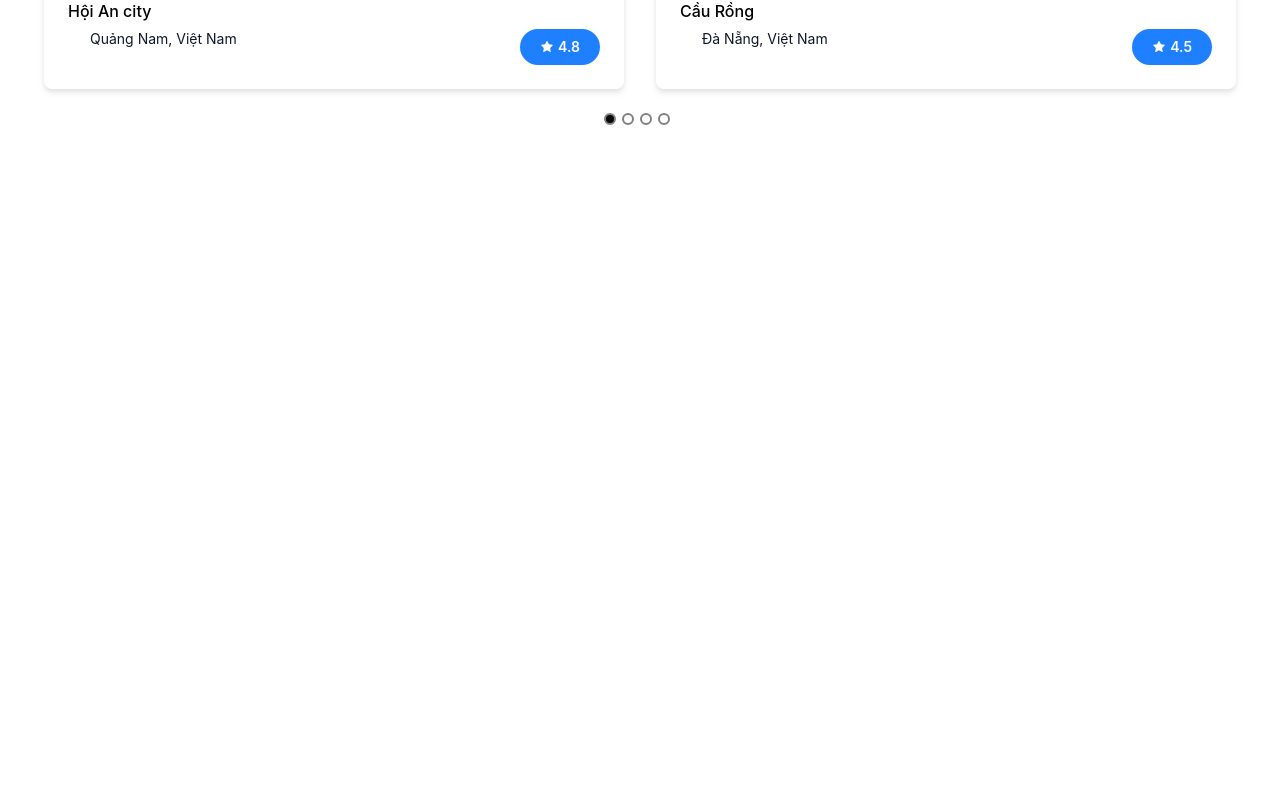
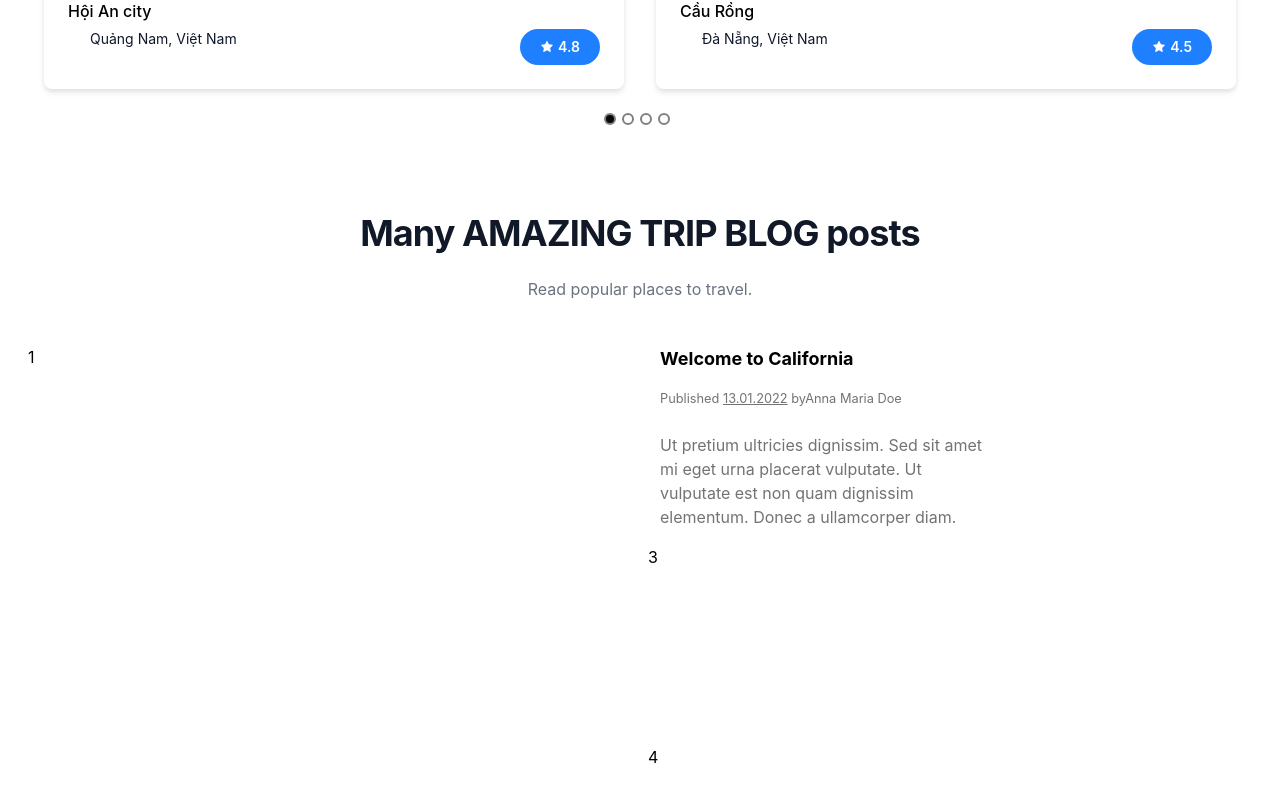
Before and after one commit to VietPhu09/C1SE24-TA, a React (Create React App) app in the folder front-end/: page / in a window 1280 px wide. Shown: the part 885-1686 px from the top of the page. Before the commit the page ends 1042 px from the top, so only its background shows below. Built offline with nearby package versions, Linux system fonts and the light colour scheme; some icons are missing.

Commit message:
Sprint1 : HomePage BlogSection

```diff
--- /dev/null
+++ b/front-end/src/components/Home_Components/BlogSection.js
@@ -0,0 +1,37 @@
+import React from 'react'
+
+const BlogSection = () => {
+    return (
+        <section className="max-w-7xl p-7 mx-auto pt-8">
+            <h1 class="mb-4 sm:text-3xl font-bold leading-none tracking-tight text-gray-900 md:text-4xl text-center pt-6">Many AMAZING TRIP BLOG posts </h1>
+            <p class="mb-9 text-base font-normal text-gray-500 lg:text-base sm:px-16 xl:px-48 dark:text-gray-400 text-center py-2 px-8 ">Read popular places to travel.</p>
+            <div className="grid md:grid-cols-2 gap-4 grid-cols-1">
+                <div className="col-span-1">
+                    {/* Nội dung cột trái */}
+                    {/* Đây chỉ có một hàng duy nhất */}
+                    1
+                </div>
+                <div className="col-span-1 grid grid-rows-3 gap-4">
+                    {/* Nội dung cột phải */}
+                    {/* Có 3 hàng */}
+                    <div class="mb-6 w-full shrink-0 grow-0 basis-auto px-3 md:mb-0 md:w-9/12 xl:w-7/12">
+                        <h5 class="mb-3 text-lg font-bold">Welcome to California</h5>
+                        <p class="mb-6 text-neutral-500 dark:text-neutral-300">
+                            <small>Published <u>13.01.2022</u> by
+                                <a href="#!">Anna Maria Doe</a></small>
+                        </p>
+                        <p class="text-neutral-500 dark:text-neutral-300">
+                            Ut pretium ultricies dignissim. Sed sit amet mi eget urna placerat
+                            vulputate. Ut vulputate est non quam dignissim elementum. Donec a
+                            ullamcorper diam.
+                        </p>
+                    </div>
+                    <div>3</div>
+                    <div>4</div>
+                </div>
+            </div>
+        </section>
+    )
+}
+
+export default BlogSection
--- a/front-end/src/pages/Home.js
+++ b/front-end/src/pages/Home.js
@@ -1,6 +1,6 @@
 import React from 'react'
 import HeroSection from '../components/Home_Components/HeroSection'
-
+import BlogSection from '../components/Home_Components/BlogSection';
 import HomeCarousel from '../components/Home_Components/HomeCarousel';
 
 export const Home = () => {
@@ -26,7 +26,7 @@ export const Home = () => {
 
       {/* Blog Section */}
       <section className="blog-container">
-
+        <BlogSection />
       </section>
 
       {/* Blog Section */}
```
